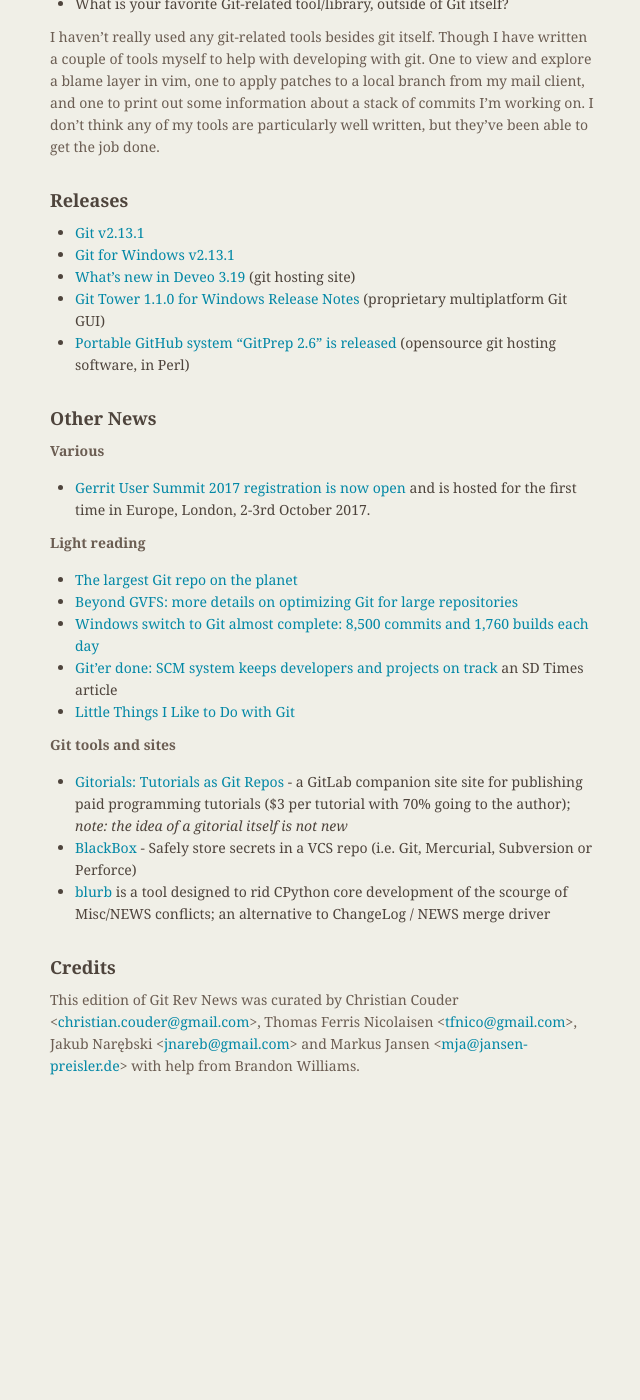
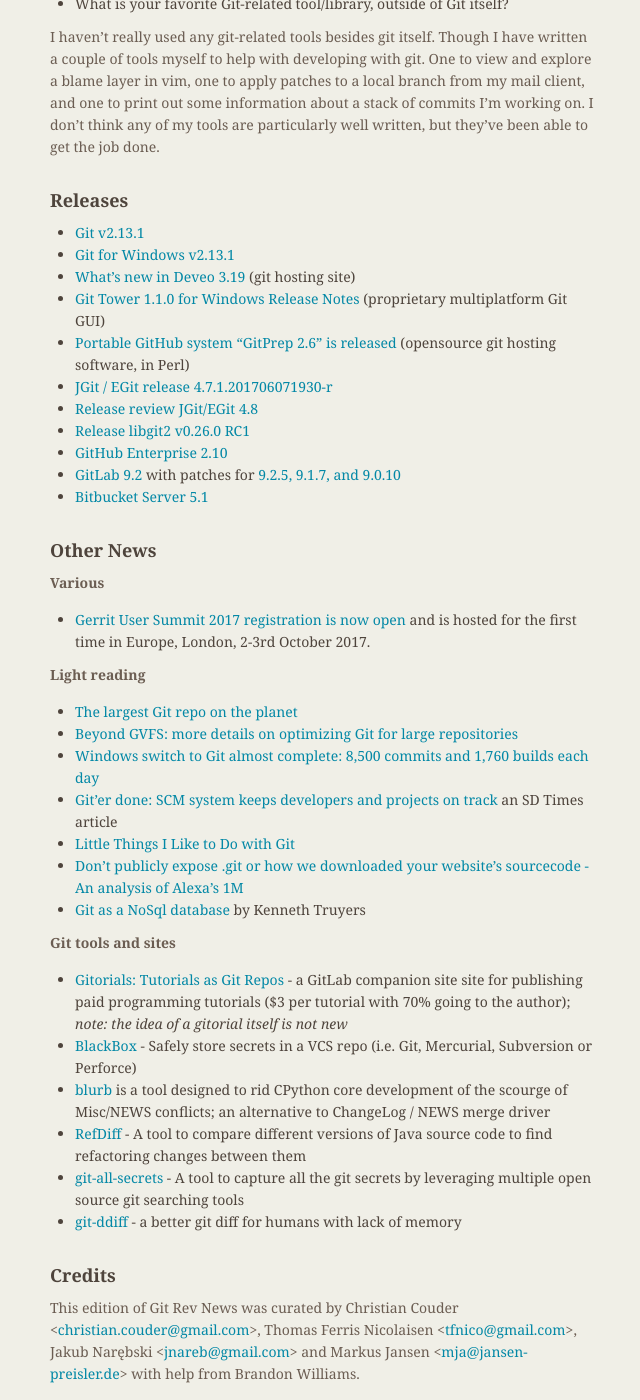
Before and after one commit to git/git.github.io, a Jekyll site: the page built from rev_news/drafts/edition-28.md, in a window 1280 px wide and 1400 px high, scrolled down 5009 px. Shown: the whole window, without its empty margins (484-1124 px from the left). Built offline with Jekyll 4.4.1, drawn with Linux system fonts in a browser that asks for light colours; before the commit the page ends 6101 px from its top, so only the background shows below that.

Commit message:
rn-28: more releases and links

```diff
--- a/rev_news/drafts/edition-28.md
+++ b/rev_news/drafts/edition-28.md
@@ -293,6 +293,13 @@
 * [What's new in Deveo 3.19](blog.deveo.com/whats-new-in-deveo-3-19/) (git hosting site)
 * [Git Tower 1.1.0 for Windows Release Notes](https://www.git-tower.com/windows/release-notes#1.1.0) (proprietary multiplatform Git GUI)
 * [Portable GitHub system "GitPrep 2.6" is released](http://blogs.perl.org/users/yuki_kimoto/2017/06/portable-github-system-gitprep-26-is-released---wiki-system-is-added-you-can-write-documentation.html) (opensource git hosting software, in Perl)
+* [JGit / EGit release 4.7.1.201706071930-r](http://dev.eclipse.org/mhonarc/lists/jgit-dev/msg03360.html)
+* [Release review JGit/EGit 4.8](http://dev.eclipse.org/mhonarc/lists/jgit-dev/msg03337.html)
+* [Release libgit2 v0.26.0 RC1](https://github.com/libgit2/libgit2/releases/tag/v0.26.0-rc1)
+* [GitHub Enterprise 2.10](https://github.com/blog/2373-introducing-github-enterprise-2-10-build-tools-with-the-new-github-graphql-api-organize-with-topics-and-level-up-your-project-management)
+* [GitLab 9.2](https://about.gitlab.com/2017/05/22/gitlab-9-2-released/) with patches for [9.2.5, 9.1.7, and 9.0.10](https://about.gitlab.com/2017/06/07/gitlab-9-dot-2-dot-5-security-release/)
+* [Bitbucket Server 5.1](https://www.atlassian.com/blog/bitbucket/bitbucket-server-5-1-signed-commits-and-more)
+
 
 ## Other News
 
@@ -308,12 +315,17 @@
 * [Git’er done: SCM system keeps developers and projects on track](http://sdtimes.com/giter-done-scm-system-keeps-developers-projects-track/)
   an SD Times article
 * [Little Things I Like to Do with Git](https://csswizardry.com/2017/05/little-things-i-like-to-do-with-git/)
+* [Don't publicly expose .git or how we downloaded your website's sourcecode - An analysis of Alexa's 1M](https://en.internetwache.org/dont-publicly-expose-git-or-how-we-downloaded-your-websites-sourcecode-an-analysis-of-alexas-1m-28-07-2015/)
+* [Git as a NoSql database](https://www.kenneth-truyers.net/2016/10/13/git-nosql-database/) by Kenneth Truyers
 
 __Git tools and sites__
 
 * [Gitorials: Tutorials as Git Repos](https://gitorials.com/) - a GitLab companion site site for publishing paid programming tutorials ($3 per tutorial with 70% going to the author); *note: the idea of a gitorial itself is not new*
 * [BlackBox](https://github.com/StackExchange/blackbox) - Safely store secrets in a VCS repo (i.e. Git, Mercurial, Subversion or Perforce)
 * [blurb](https://github.com/larryhastings/blurb) is a tool designed to rid CPython core development of the scourge of Misc/NEWS conflicts; an alternative to ChangeLog / NEWS merge driver
+* [RefDiff](https://github.com/aserg-ufmg/refdiff) - A tool to compare different versions of Java source code to find refactoring changes between them
+* [git-all-secrets](https://github.com/anshumanbh/git-all-secrets) - A tool to capture all the git secrets by leveraging multiple open source git searching tools
+* [git-ddiff](https://github.com/cookiengineer/git-ddiff) - a better git diff for humans with lack of memory
 
 ## Credits
 
```
